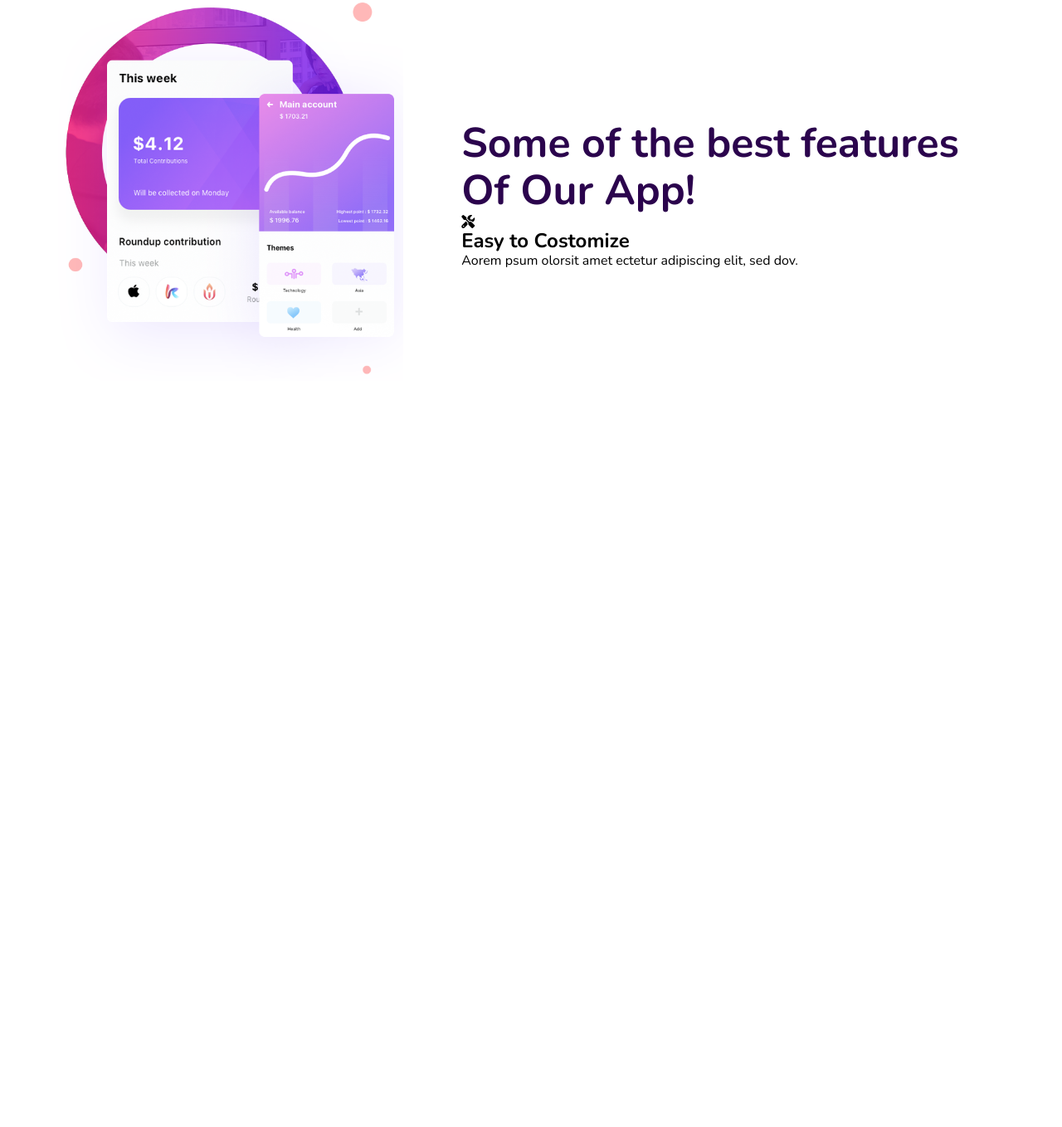
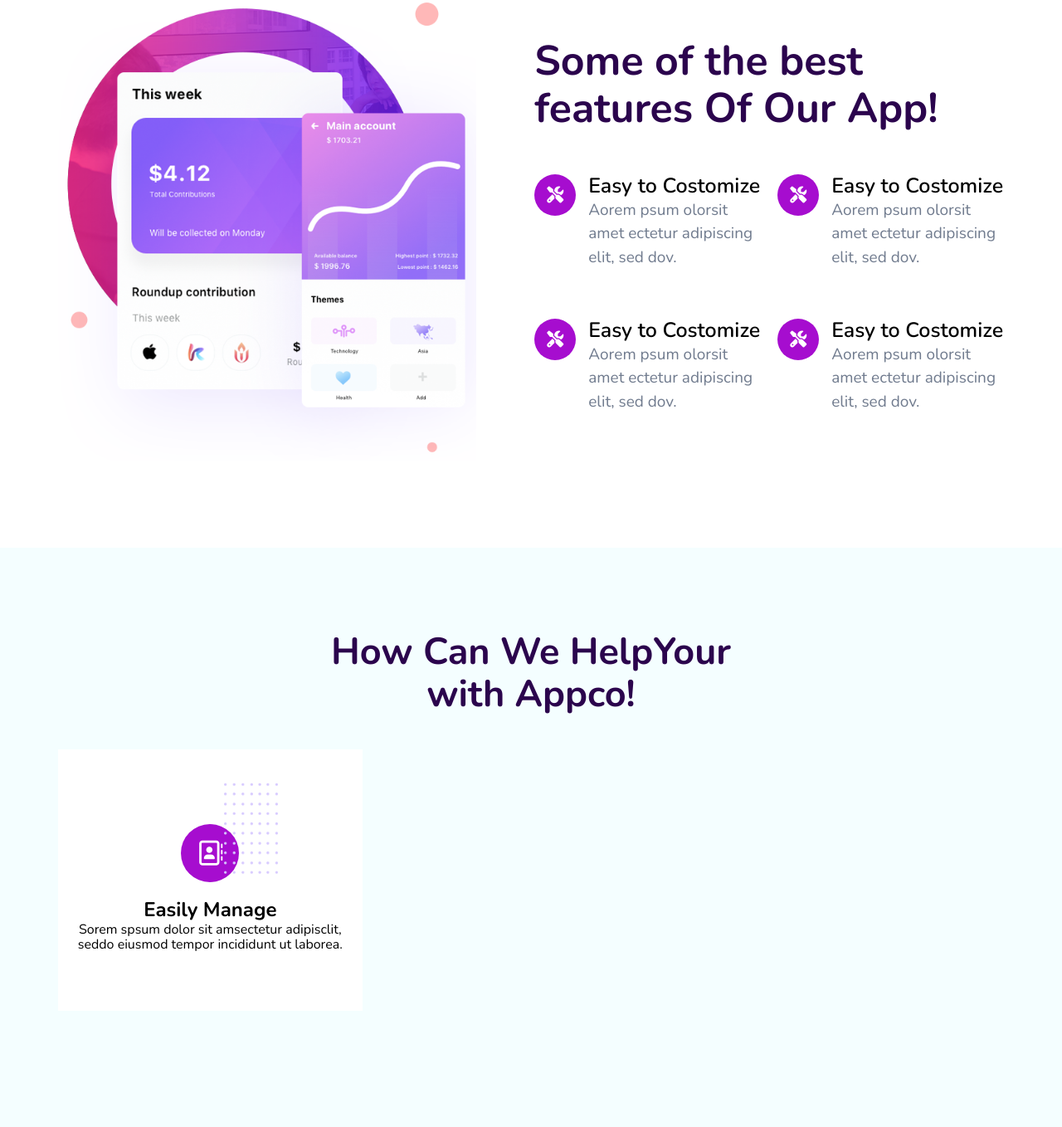
Before and after one commit to Amrmosbah22/LandingPage-5, a plain HTML site: page index.html in a window 1280 px wide. Shown: the part 1097-2455 px from the top of the page at 83% size. Before the commit the page ends 1660 px from the top, so only its background shows below. Drawn offline with nearby package versions, Linux system fonts and the light colour scheme.

Commit message:
Update Data

```diff
--- a/css/style.css
+++ b/css/style.css
@@ -272,16 +272,119 @@ ul{
     justify-content: center;
     gap: 70px;
 }
+@media screen and (min-width:768px) and (max-width:1023px) {
+    .features .container{
+        display: block;
+    }
+}
 .features .image{
-    width: 50%;
+    width: 70%;
+}
+@media (max-width:767px){
+    .features .image{
+        display: none;
+    }
+}
+@media screen and (min-width:768px) and (max-width:1023px) {
+    .features .image{
+        width: 60%;
+    }
 }
 .features .image img{
     max-width: 100%;
 }
-.features .text > p{
+.features .main-text > p{
     color: var(--main-color);
     font-size: 50px;
     font-weight: 700;
+    margin-bottom: 30px;
 }
-.features .text .box{}
+@media (max-width:767px) {
+    .features .main-text > p{
+        font-size: 35px;
+    }
+}
+@media screen and (min-width:768px) and (max-width:1023px) {
+    .features .main-text > p{
+        font-size: 35px;
+    }
+}
+.features .main-box{
+    display: grid;
+    grid-template-columns: repeat(auto-fill, minmax(200px, 1fr));
+    gap: 20px;
+}
+.features .main-text .box{
+    margin: 20px 0;
+}
+.features .box{
+    display: flex;
+}
+.features .box .text h2{
+    font-size: 25px;
+    font-weight: 600;
+}
+@media screen and (min-width:768px) and (max-width:1023px) {
+    .features .box .text h2{
+        font-size: 19px;
+    }
+}
+.features .box .icons i{
+    color: #fff;
+    background-color: #a60dcf;
+    padding: 15px;
+    border-radius: 50%;
+    font-size: 20px;
+    margin-right: 15px;
+}
+.features .box .text p{
+    color: #707b8e;
+    font-size: 19px;
+    line-height: 1.5;
+}
+@media screen and (min-width:768px) and (max-width:1023px) {
+    .features .box .text p{
+        font-size: 15px;
+    }
+}
 /* End Features */
+/* Start Helps */
+.helps{
+    padding-top: var(--main-padding-top);
+    padding-bottom: var(--main-padding-bottom);
+    background-color: var(--section-background);
+}
+.helps .main-text{
+    text-align: center;
+    color: var(--main-color);
+    font-size: 30px;
+}
+.helps .container{
+    display: grid;
+    grid-template-columns: repeat(auto-fill, minmax(300px, 1fr));
+    gap: 20px;
+}
+.helps .box{
+    margin: 40px 0;
+    padding: 70px 20px;
+    background-color: #fff;
+    text-align: center;
+}
+.helps .box .icons{
+    padding: 20px 0;
+    position: relative;
+}
+.helps .box .icons i{
+    color: #fff;
+    background-color: var(--main-background);
+    padding: 20px;
+    font-size: 30px;
+    border-radius: 50%;
+}
+.helps .box .icons img{
+    width: 20%;
+    position: absolute;
+    top: -30px;
+    right: 25%;
+}
+/* End Helps */
--- a/index.html
+++ b/index.html
@@ -66,19 +66,69 @@
             <div class="image">
                 <img src="img/xbest-features.png.pagespeed.ic.382I6oDTSU.png" alt="photo">
             </div>
-            <div class="text">
+            <div class="main-text">
                 <p>Some of the best features Of Our App!</p>
-                <div class="box">
-                    <i class="fa-solid fa-screwdriver-wrench"></i>
-                    <h2>Easy to Costomize</h2>
-                    <p>Aorem psum olorsit amet ectetur adipiscing elit, sed dov.</p>
+                <div class="main-box">
+                    <div class="box">
+                        <div class="icons">
+                            <i class="fa-solid fa-screwdriver-wrench"></i>
+                        </div>
+                        <div class="text">
+                            <h2>Easy to Costomize</h2>
+                            <p>Aorem psum olorsit amet ectetur adipiscing elit, sed dov.</p>
+                        </div>
+                    </div>
+                    <div class="box">
+                        <div class="icons">
+                            <i class="fa-solid fa-screwdriver-wrench"></i>
+                        </div>
+                        <div class="text">
+                            <h2>Easy to Costomize</h2>
+                            <p>Aorem psum olorsit amet ectetur adipiscing elit, sed dov.</p>
+                        </div>
+                    </div>
+                    <div class="box">
+                        <div class="icons">
+                            <i class="fa-solid fa-screwdriver-wrench"></i>
+                        </div>
+                        <div class="text">
+                            <h2>Easy to Costomize</h2>
+                            <p>Aorem psum olorsit amet ectetur adipiscing elit, sed dov.</p>
+                        </div>
+                    </div>
+                    <div class="box">
+                        <div class="icons">
+                            <i class="fa-solid fa-screwdriver-wrench"></i>
+                        </div>
+                        <div class="text">
+                            <h2>Easy to Costomize</h2>
+                            <p>Aorem psum olorsit amet ectetur adipiscing elit, sed dov.</p>
+                        </div>
+                    </div>
                 </div>
             </div>
         </div>
     </section>
     <!-- End Features -->
-
-
+    <!-- Start Helps -->
+    <section class="helps">
+        <div class="main-text">
+            <h2>How Can We HelpYour <br> with Appco!</h2>
+        </div>
+        <div class="container">
+            <div class="box">
+                <div class="icons">
+                    <i class="fa-regular fa-address-book"></i>
+                    <img src="img/xdot-bg.png.pagespeed.ic.CHsEbhdzpj.png" alt="photo">
+                </div>
+                <div class="text">
+                    <h2>Easily Manage</h2>
+                    <p>Sorem spsum dolor sit amsectetur adipisclit, seddo eiusmod tempor incididunt ut laborea.</p>
+                </div>
+            </div>
+        </div>
+    </section>
+    <!-- End Helps -->
 
 
 
```
Also changed, not shown: Task 11/index.html (+2 -2 lines).
